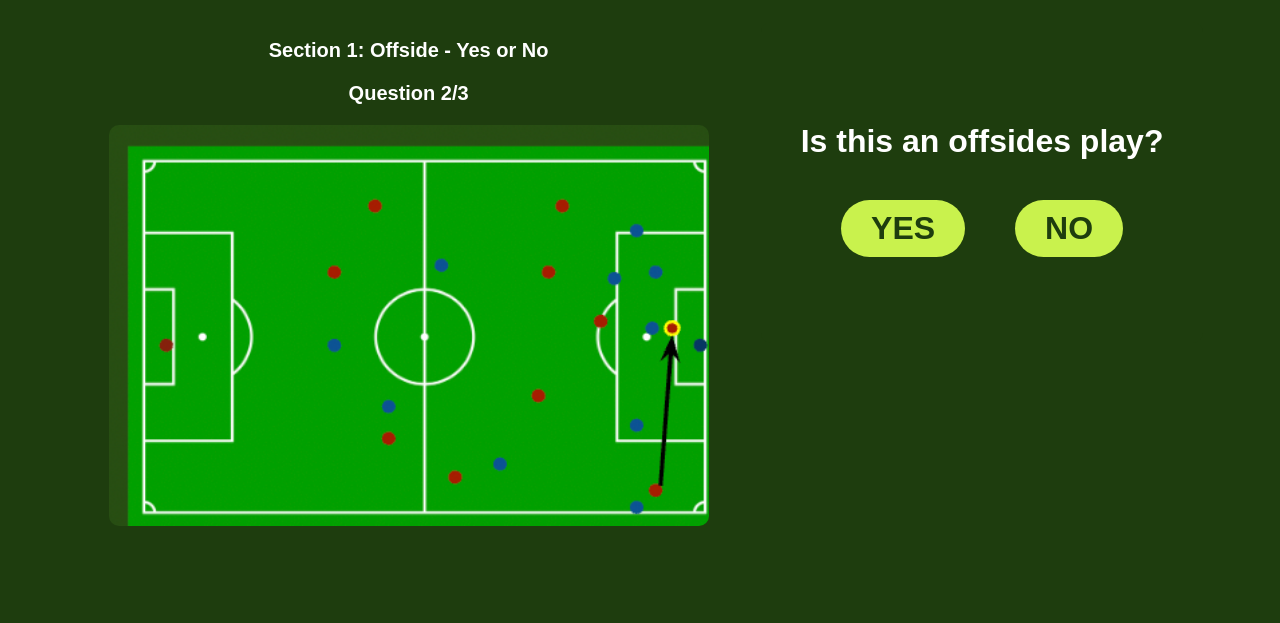
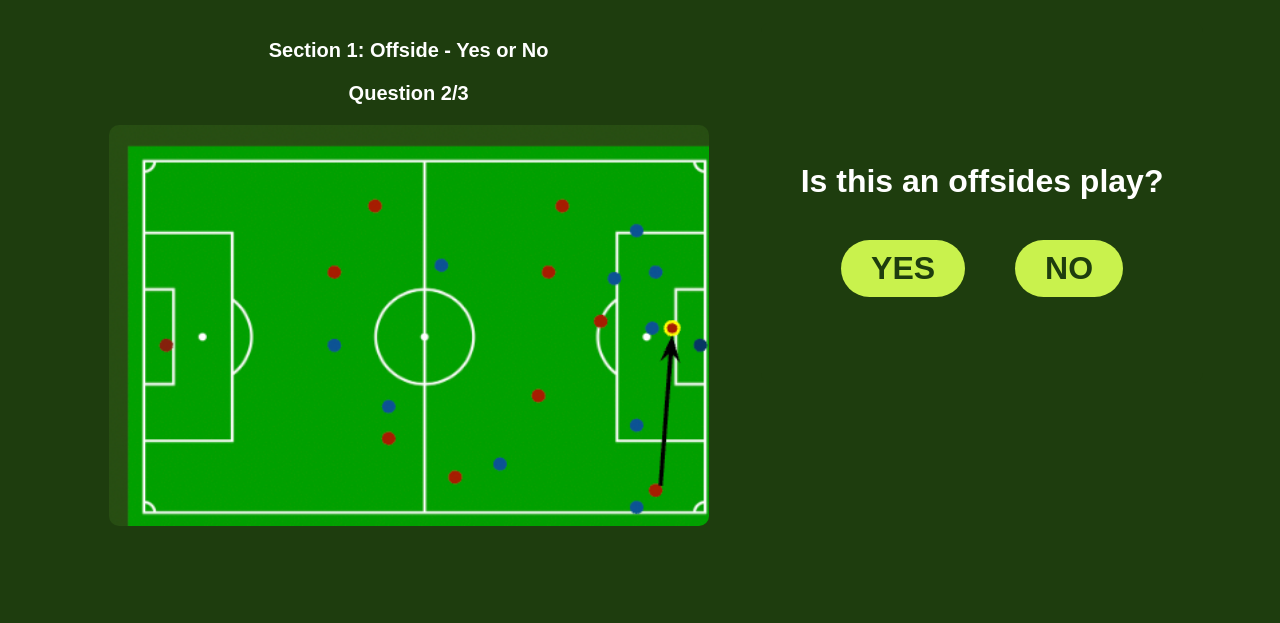
Before and after one commit to anumahmad/coms4170_ui_design_final, a Flask app: page /quiz/1 in a window 1280 px wide. Shown: the part 68-691 px from the top of the page. Run offline with Flask 3, Linux system fonts and the light colour scheme; some web fonts are replaced.

Commit message:
Update style.css

```diff
--- a/static/style.css
+++ b/static/style.css
@@ -351,7 +351,7 @@ footer {
 
 .quiz-page .quiz-right {
     background-color: #1e3d0e;
-    padding: 80px 40px 40px 40px;
+    padding: 120px 40px 40px 40px;
     border-radius: 10px;
     display: flex;
     justify-content: center;
```
